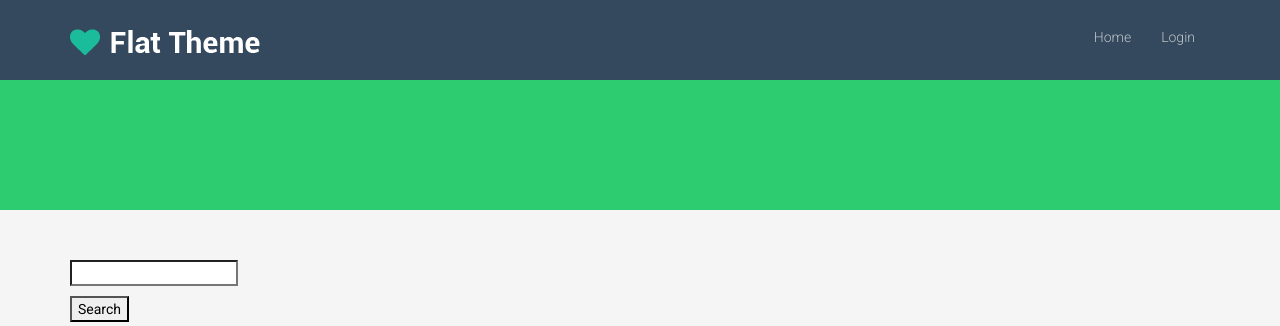
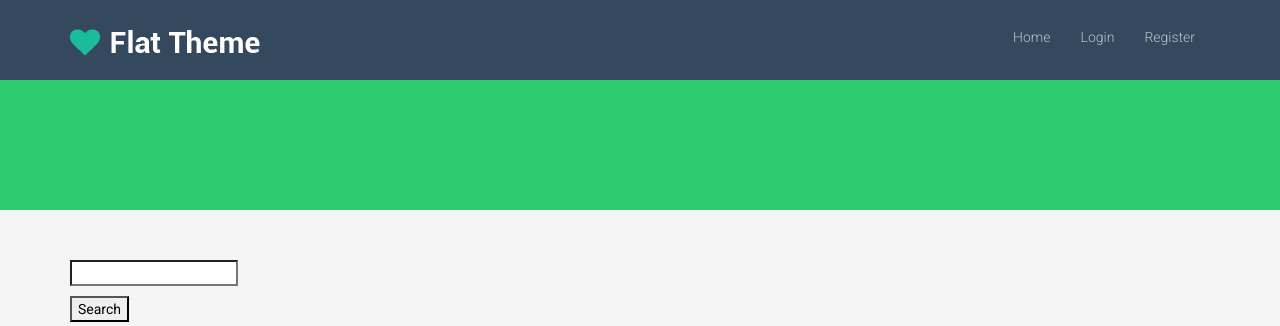
Before and after one commit to awpcourse/hihi-news-portal, a Django app: page / in a window 1280 px wide. Shown: the top 326 px of the page. Run offline with Django 3.2, Linux system fonts and the light colour scheme; data that the repository does not hold is empty; parts of the project's set-up code (start-up, migrations or seed data) failed here and were passed over.

Commit message:
Added register link to menu

```diff
--- a/news_portal/templates/base.html
+++ b/news_portal/templates/base.html
@@ -46,6 +46,7 @@
                         <li><a href="{% url 'logout' %}">Logout</a></li>
                     {% else %}
                         <li><a href="{% url 'login' %}">Login</a></li>
+                        <li><a href="{% url 'register_user' %}">Register</a></li>
                     {% endif %}
                 </ul>
             </div>
```
